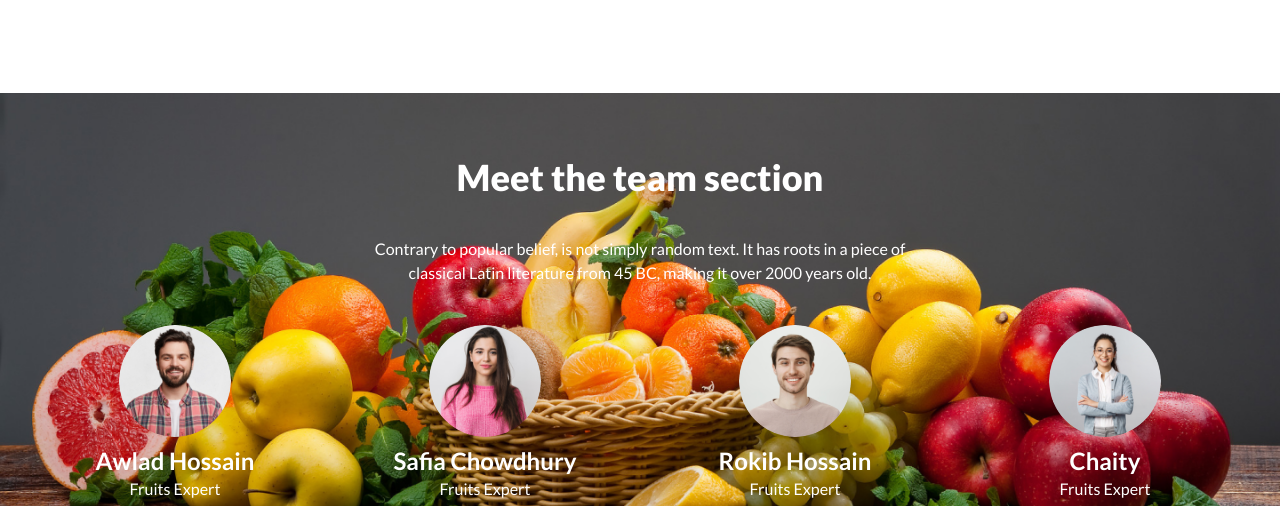
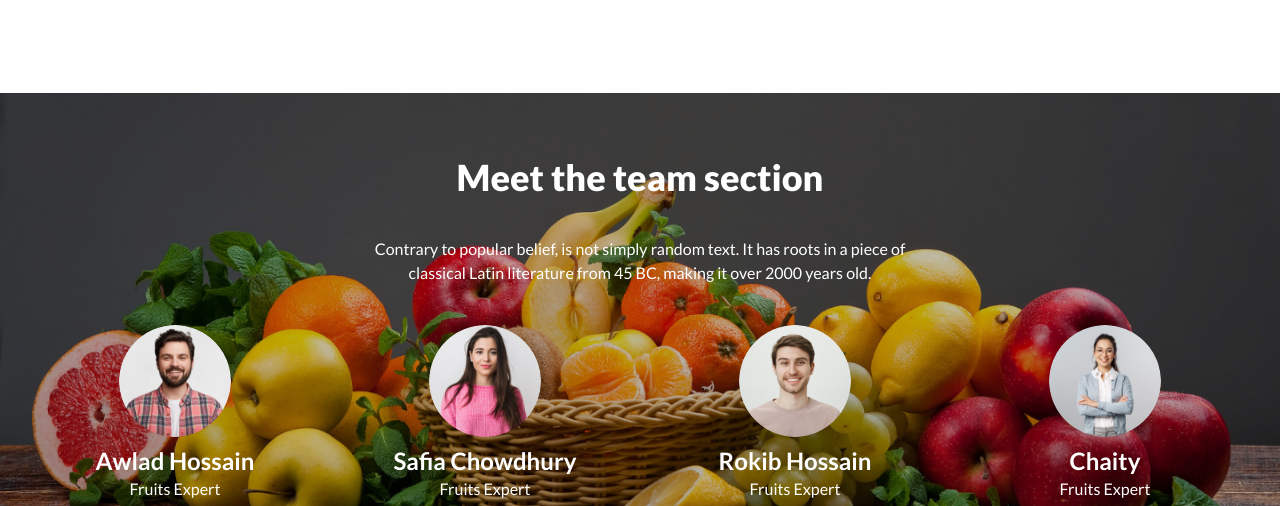
Before and after one commit to Ashraful-Ahsan/my-assignment-3-B8A3-fruit-brust-main, a plain HTML site: page index.html in a window 1280 px wide. Shown: the part 1531-2037 px from the top of the page. Drawn offline with nearby package versions, Linux system fonts and the light colour scheme.

Commit message:
fix issue of team section

```diff
--- a/index.html
+++ b/index.html
@@ -659,9 +659,9 @@
 
 <!-- Meet the team section -->
 
-<section style="background-image: url(./images/banner1.png);" class="bg-no-repeat bg-cover bg-center">
-  <div class="hero-overlay"></div>
-  <div class="text-white container px-5 py-9 mx-auto mt-10 lg:mt-24  bg-cover bg-center  gap-3">
+<section style="background-image: url(./images/banner1.png);" class="bg-no-repeat bg-cover bg-center " >
+
+  <div class="text-white container px-5 py-9 mx-auto mt-10 lg:mt-24  bg-cover bg-center  gap-3 backdrop-brightness-75">
     <div class="text-center">
       <h1 class="text-4xl font-extrabold text-center pt-7">Meet the team section</h1>
       <p class="max-w-xl mx-auto my-10">Contrary to popular belief, is not simply random text. It has roots in a piece of classical Latin literature from 45 BC, making it over 2000 years old.</p>
```
